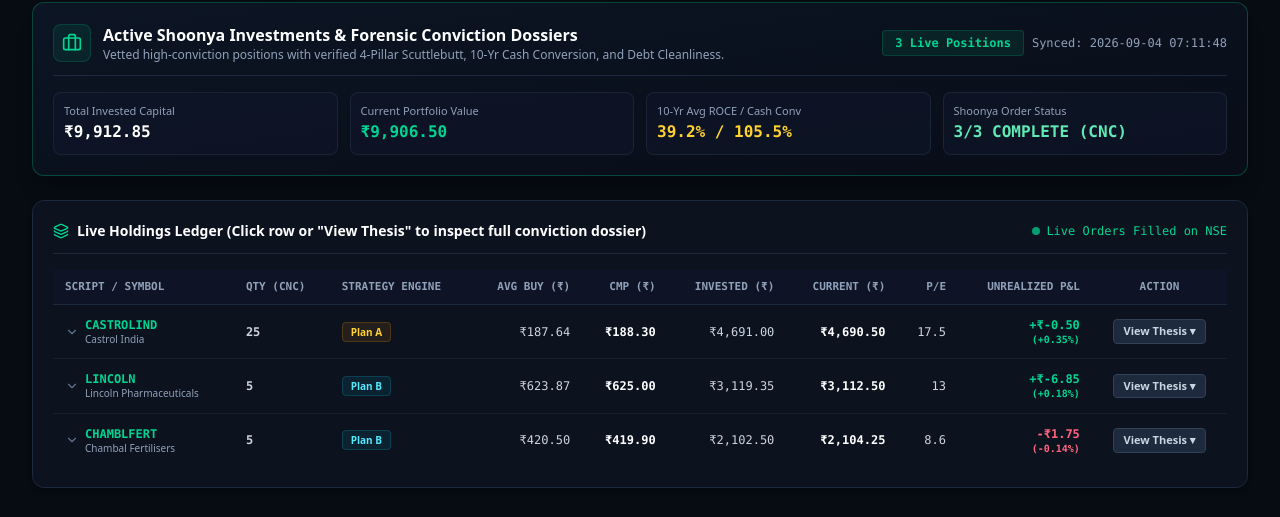
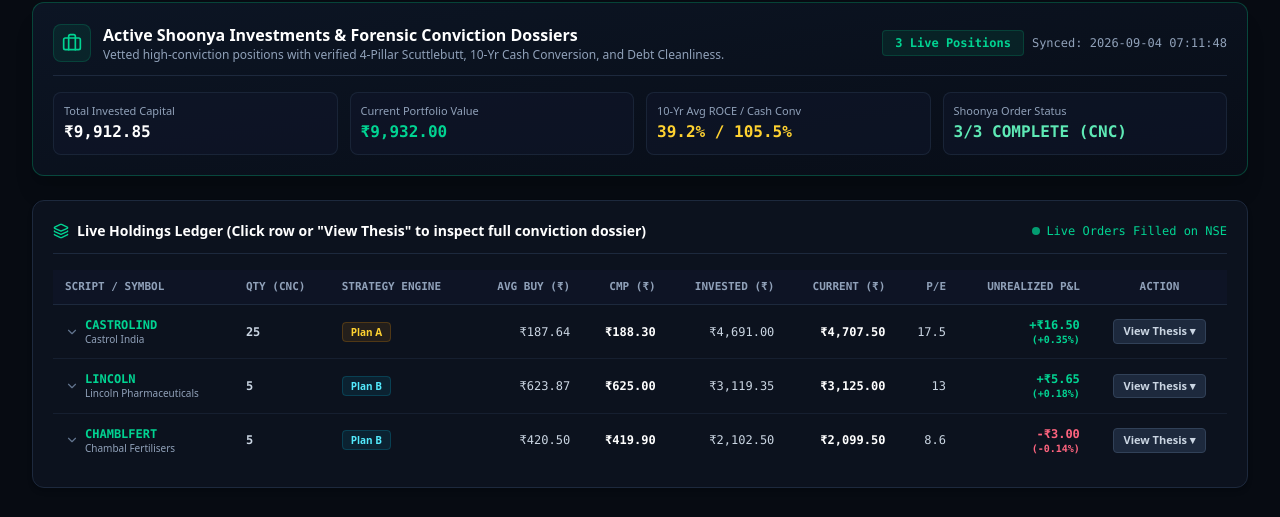
Before and after one commit to mlokhandwala/quant-dashboard, a Next.js app: page / in a window 1280 px wide. Shown: the part 170-687 px from the top of the page. Built offline with nearby package versions, Linux system fonts and the light colour scheme.

Commit message:
fix(ui): eliminate erroneous negative sign on positive PnL gains and synchronize live valuation

```diff
--- a/src/app/page.tsx
+++ b/src/app/page.tsx
@@ -445,14 +445,26 @@
               </div>
 
               {/* Quick stats ribbon */}
+              {(() => {
+                const totalInvested = portfolio.length > 0
+                  ? portfolio.reduce((acc, s) => acc + (s.Quantity && s.Entry_Price ? s.Entry_Price * s.Quantity : (s.Invested_Value || 0)), 0)
+                  : 9912.85;
+                const totalCurrent = portfolio.length > 0
+                  ? portfolio.reduce((acc, s) => acc + (s.Quantity && s.CMP ? s.CMP * s.Quantity : (s.Current_Value || (s.Quantity && s.Entry_Price ? s.Entry_Price * s.Quantity : 0))), 0)
+                  : 9906.50;
+                return (
                   <div className="grid grid-cols-2 sm:grid-cols-4 gap-3 pt-1">
                     <div className="p-2.5 rounded-lg bg-slate-900/60 border border-slate-800/80">
                       <div className="text-[11px] text-slate-400">Total Invested Capital</div>
-                  <div className="text-base font-bold text-white font-mono">₹9,912.85</div>
+                      <div className="text-base font-bold text-white font-mono">
+                        ₹{totalInvested.toLocaleString('en-IN', {minimumFractionDigits: 2, maximumFractionDigits: 2})}
+                      </div>
                     </div>
                     <div className="p-2.5 rounded-lg bg-slate-900/60 border border-slate-800/80">
                       <div className="text-[11px] text-slate-400">Current Portfolio Value</div>
-                  <div className="text-base font-bold text-emerald-400 font-mono">₹9,906.50</div>
+                      <div className={`text-base font-bold font-mono ${totalCurrent >= totalInvested ? "text-emerald-400" : "text-rose-400"}`}>
+                        ₹{totalCurrent.toLocaleString('en-IN', {minimumFractionDigits: 2, maximumFractionDigits: 2})}
+                      </div>
                     </div>
                     <div className="p-2.5 rounded-lg bg-slate-900/60 border border-slate-800/80">
                       <div className="text-[11px] text-slate-400">10-Yr Avg ROCE / Cash Conv</div>
@@ -463,6 +475,8 @@
                       <div className="text-base font-bold text-emerald-300 font-mono">3/3 COMPLETE (CNC)</div>
                     </div>
                   </div>
+                );
+              })()}
             </div>
 
             {/* Holdings Table with Expandable In-Row Thesis Drawer */}
@@ -497,13 +511,19 @@
                   <tbody className="divide-y divide-slate-800/60 font-mono">
                     {portfolio.map((stock) => {
                       const isExpanded = expandedStock === stock.Symbol;
-                      const gainPct = stock.Entry_Price && stock.CMP
-                        ? (((stock.CMP - stock.Entry_Price) / stock.Entry_Price) * 100).toFixed(2)
-                        : "0.00";
-                      const pnlAmt = stock.Invested_Value && stock.Current_Value
-                        ? (stock.Current_Value - stock.Invested_Value).toFixed(2)
-                        : (stock.Quantity ? ((stock.CMP - stock.Entry_Price) * stock.Quantity).toFixed(2) : "0.00");
-                      const isGain = Number(gainPct) >= 0;
+                      const investedVal = stock.Quantity && stock.Entry_Price
+                        ? stock.Entry_Price * stock.Quantity
+                        : (stock.Invested_Value || 0);
+                      const currentVal = stock.Quantity && stock.CMP
+                        ? stock.CMP * stock.Quantity
+                        : (stock.Current_Value || investedVal);
+
+                      const diffAmt = currentVal - investedVal;
+                      const isGain = diffAmt >= 0;
+                      const pnlAmtStr = Math.abs(diffAmt).toFixed(2);
+
+                      const diffPct = investedVal > 0 ? (diffAmt / investedVal) * 100 : 0;
+                      const pnlPctStr = Math.abs(diffPct).toFixed(2);
 
                       return (
                         <React.Fragment key={stock.Symbol}>
@@ -530,12 +550,12 @@
                             </td>
                             <td className="py-3 px-3 text-right text-slate-300">₹{stock.Entry_Price.toFixed(2)}</td>
                             <td className="py-3 px-3 text-right font-bold text-white">₹{stock.CMP.toFixed(2)}</td>
-                            <td className="py-3 px-3 text-right text-slate-300">₹{(stock.Invested_Value || (stock.Entry_Price * (stock.Quantity || 1))).toLocaleString('en-IN', {minimumFractionDigits: 2})}</td>
-                            <td className="py-3 px-3 text-right font-semibold text-white">₹{(stock.Current_Value || (stock.CMP * (stock.Quantity || 1))).toLocaleString('en-IN', {minimumFractionDigits: 2})}</td>
+                            <td className="py-3 px-3 text-right text-slate-300">₹{investedVal.toLocaleString('en-IN', {minimumFractionDigits: 2, maximumFractionDigits: 2})}</td>
+                            <td className="py-3 px-3 text-right font-semibold text-white">₹{currentVal.toLocaleString('en-IN', {minimumFractionDigits: 2, maximumFractionDigits: 2})}</td>
                             <td className="py-3 px-3 text-right text-slate-300">{stock.PE || "-"}</td>
                             <td className={`py-3 px-3 text-right font-bold ${isGain ? "text-emerald-400" : "text-rose-400"}`}>
-                              <div>{isGain ? `+₹${pnlAmt}` : `-₹${Math.abs(Number(pnlAmt))}`}</div>
-                              <div className="text-[10px]">{isGain ? `(+${gainPct}%)` : `(${gainPct}%)`}</div>
+                              <div>{isGain ? `+₹${pnlAmtStr}` : `-₹${pnlAmtStr}`}</div>
+                              <div className="text-[10px]">{isGain ? `(+${pnlPctStr}%)` : `(-${pnlPctStr}%)`}</div>
                             </td>
                             <td className="py-3 px-3 text-center">
                               <button
```
Lines whose indentation alone changed are shown as unchanged.
